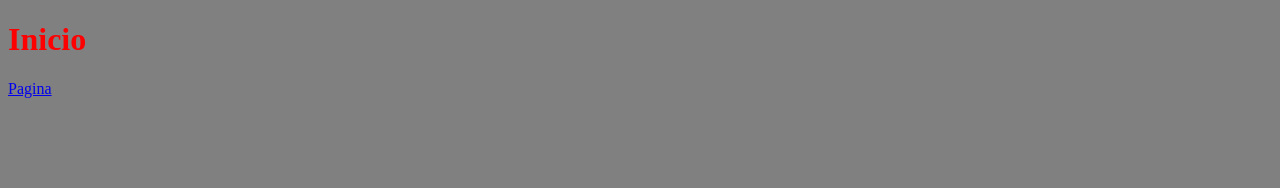
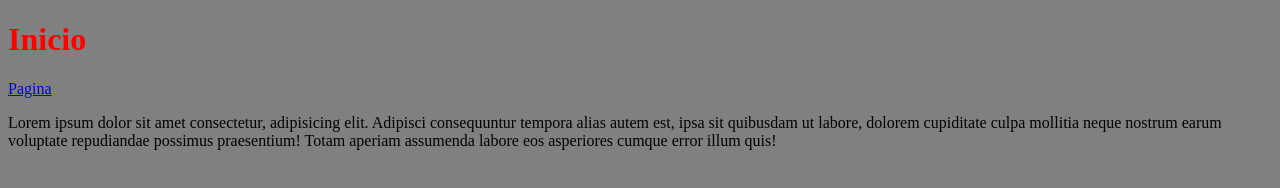
Before and after one commit to almir-soulcode/teste, a plain HTML site: page index.html in a window 1280 px wide. Drawn offline with Linux system fonts and the light colour scheme.

Commit message:
nova mudança

```diff
--- a/index.html
+++ b/index.html
@@ -9,5 +9,6 @@
 <body>
     <h1>Inicio</h1>
     <a href="pasta/index.html">Pagina</a>
+    <p>Lorem ipsum dolor sit amet consectetur, adipisicing elit. Adipisci consequuntur tempora alias autem est, ipsa sit quibusdam ut labore, dolorem cupiditate culpa mollitia neque nostrum earum voluptate repudiandae possimus praesentium! Totam aperiam assumenda labore eos asperiores cumque error illum quis!</p>
 </body>
 </html>
```
